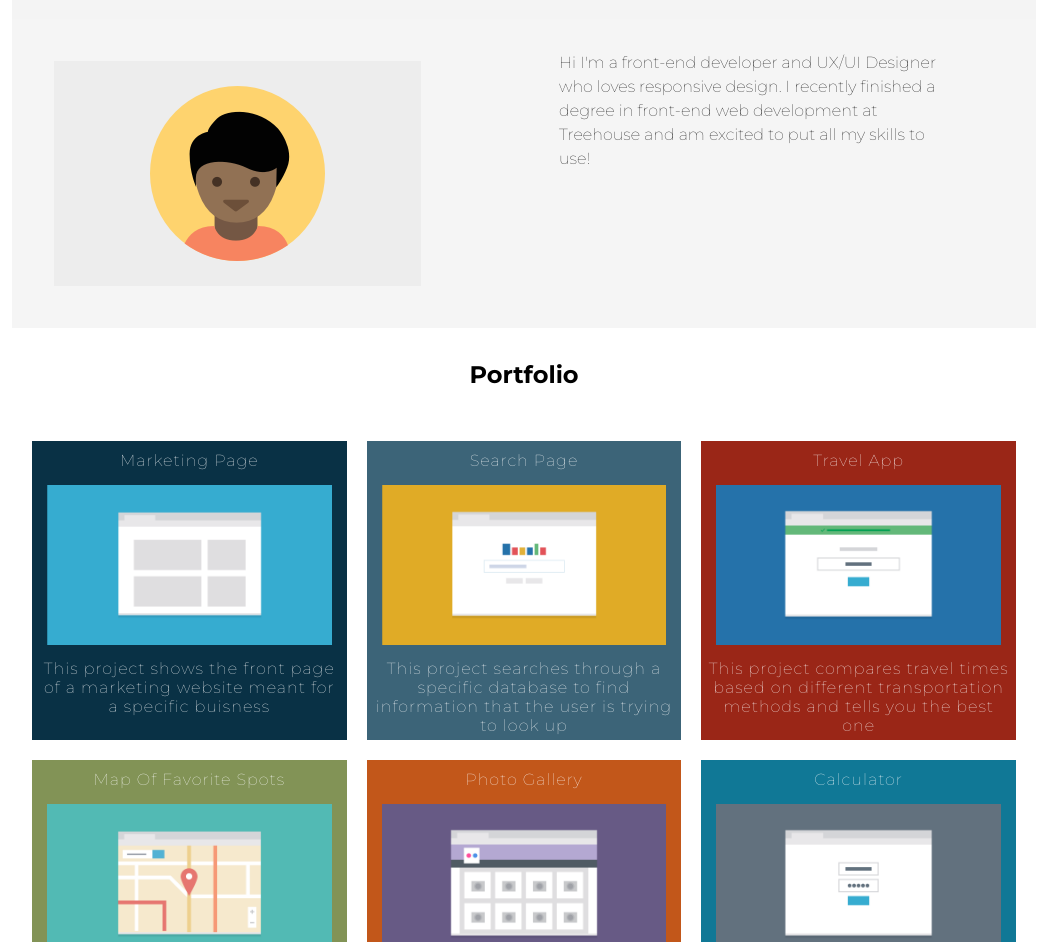
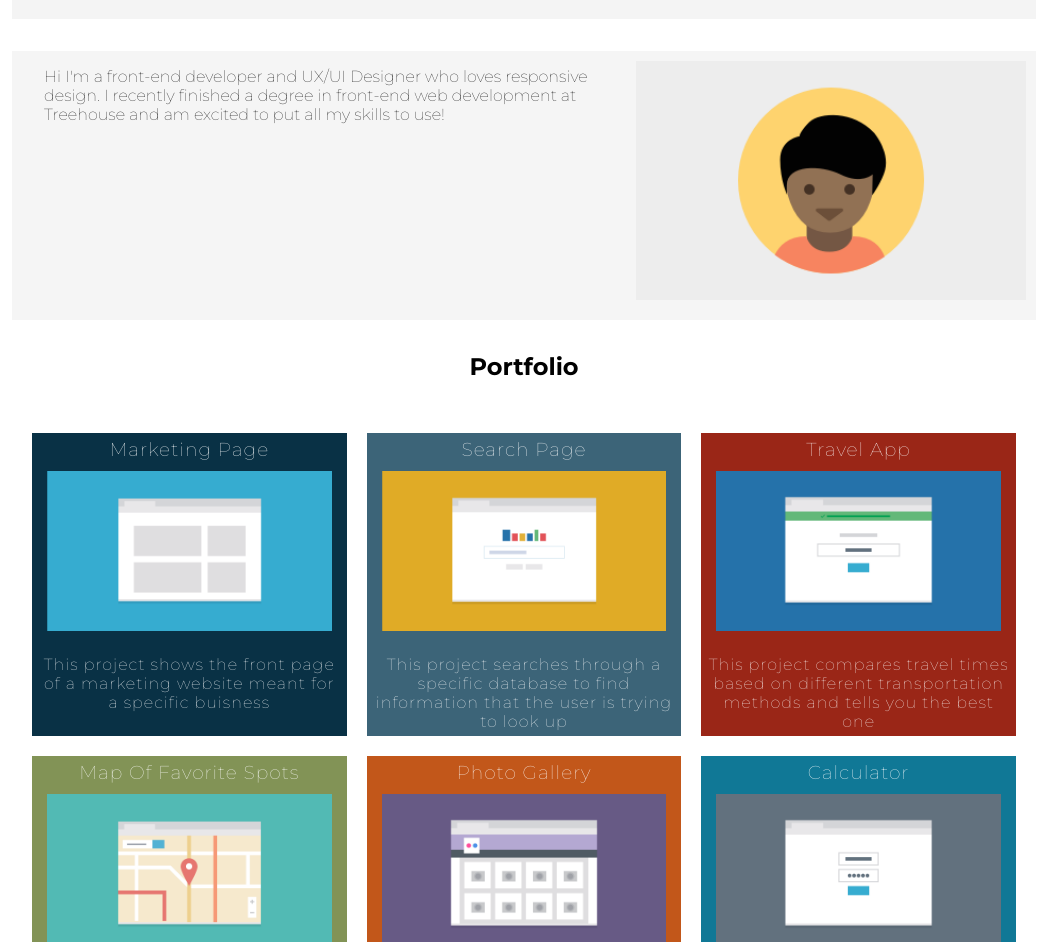
Before and after one commit to freds32/Project-2-ResponsiveLayout, a plain HTML site: page responsive_layout_v3/index.html in a window 1280 px wide. Shown: the part 80-1022 px from the top of the page, without its empty margins (116-1173 px from the left). Drawn offline with Linux system fonts and the light colour scheme.

Commit message:
Final Draft

```diff
--- a/responsive_layout_v3/css/styles.css
+++ b/responsive_layout_v3/css/styles.css
@@ -1,17 +1,9 @@
-/* Text Style */
-.montserrat-gfont {
-  font-family: "Montserrat", sans-serif;
-  font-optical-sizing: auto;
-  font-weight: 100;
-  font-style: normal;
-}
 /* Base Styles */
 *{
     box-sizing: border-box;
     margin: 0;
     padding: 0;
     font-family: "Montserrat", sans-serif;
-    font-optical-sizing: auto;
     font-weight: 100;
     font-style: normal
 }
@@ -23,6 +15,7 @@
 body {
     margin: 0 auto;
     max-width: 1024px;
+    text-align: center;
 }
 ul{
     list-style: none;
@@ -30,6 +23,7 @@ ul{
 }
 a{
     text-decoration: none;
+    font-weight: bold;
 }
 nav{
     letter-spacing: .05em;
@@ -47,7 +41,7 @@ h2 {
 }
 img{
   max-width: 100%;
-  padding: 10px;
+  padding: 10px 10px 20px 10px;
 }
 article{
   padding: 0 5px 5px 5px;
@@ -138,7 +132,9 @@ p{
 }
 .skills{
   max-width: 100%;
-  margin: 0,auto;
+  margin: 0 auto;
+  text-decoration: underline;
+  font-weight: 300;
 }
 
 
@@ -190,10 +186,11 @@ p{
   }
   #bio img{
     width: 40%;
-    margin-right:2rem;
+    margin:2rem;
   }
   #bio {
     display: flex;
+    margin-top: 2rem;
   }
   #bio p{
     text-align: left;
@@ -220,11 +217,16 @@ p{
   }
 
   #bio p {
-   padding: 0 4rem;
-   margin: 2rem;
-   line-height: 1.5
+    order: 1;
+    flex: 1;
+    text-align: left;
+    padding: 1rem 2rem;
+  }
  }
 
  #bio img {
-   margin: 2rem;
+   order: 2;
+   width: 40%;
+   margin:auto;
  }
+}
--- a/responsive_layout_v3/index.html
+++ b/responsive_layout_v3/index.html
@@ -35,7 +35,7 @@
 
   <div class="col box-1">
     <article>
-        <p>Marketing Page</p>
+        <h3> Marketing Page </h3>
         <img src="images/portfolio-1.png" alt="marketing picture">
         This project shows the front page of a marketing website meant for a specific buisness
     </article>
@@ -43,7 +43,7 @@
 
   <div class="col box-2">
     <article>
-      <p>Search Page</p>
+      <h3>Search Page</h3>
       <img src="images/portfolio-2.png" alt="search picture">
       This project searches through a specific database to find information that the user is trying to look up
     </article>
@@ -51,7 +51,7 @@
 
   <div class="col box-3">
     <article>
-      <p>Travel App</p>
+      <h3>Travel App</h3>
       <img src="images/portfolio-3.png" alt="travel picture">
       This project compares travel times based on different transportation methods and tells you the best one
     </article>
@@ -59,7 +59,7 @@
 
   <div class="col box-4">
     <article>
-      <p>Map Of Favorite Spots</p>
+      <h3>Map Of Favorite Spots</h3>
       <img src="images/portfolio-4.png" alt="map picture">
       This project uses mapping apis to plot points for my favorite spots in the city for a do-it-yourself walking tour.
     </article>
@@ -67,7 +67,7 @@
 
   <div class="col box-5">
     <article>
-      <p>Photo Gallery</p>
+      <h3>Photo Gallery</h3>
       <img src="images/portfolio-5.png" alt="photo gallery picture">
       This project shows pictures from a recent trip to viewer and allows them to easily navigate through photos.
     </article>
@@ -75,7 +75,7 @@
 
   <div class="col box-6">
     <article>
-      <p>Calculator</p>
+      <h3>Calculator</h3>
       <img src="images/portfolio-6.png" alt="calculator picture">
       Someone can enter in the numbers they want, and press the big blue
               button and get the result.
@@ -98,6 +98,12 @@
 <div class="container-2">
 <section id="contact">
   <h2>Contact Me</h2>
+  <p>If you are interest in chatting or want more information about what ive been working on,
+     I'd love to hear from you </p>
+  <ul>
+    <li> Phone: <a href="tel:+1(111)234-5678">+1(111)234-5678</a></li>
+    <li> Email: <a href="example@gmail.com">example@gmail.com</a></li>
+  </ul>
 
 </section>
 </div>
```
